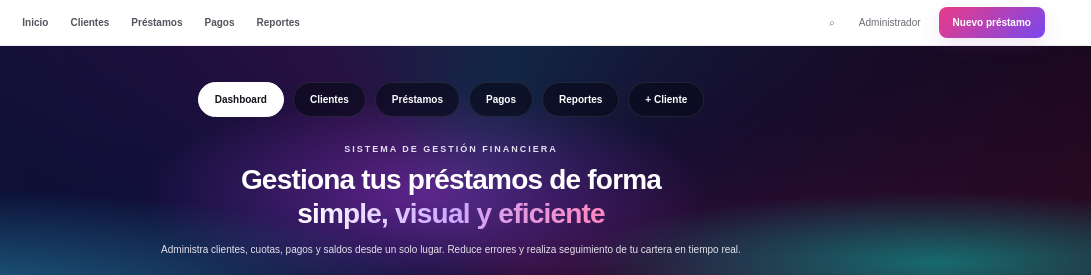
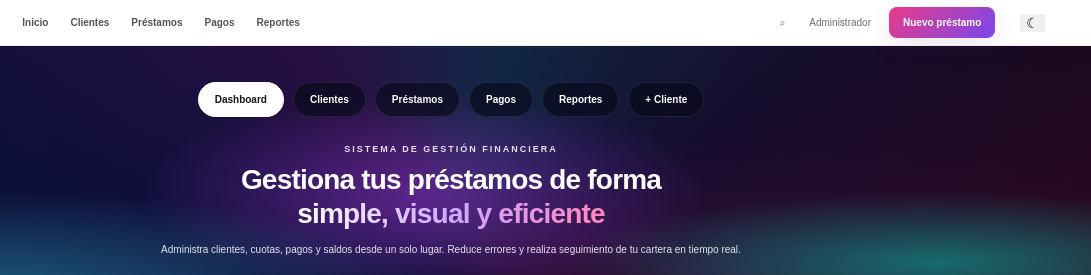
Before and after one commit to Andres203-dot/SistemaPrestamos1.0, a website: page Index.html in a window 1280 px wide. Shown: the top 275 px of the page, 189-1280 px from the left. Drawn offline with Linux system fonts and the light colour scheme.

Commit message:
Fix case sensitivity in file references

```diff
--- a/Index.html
+++ b/Index.html
@@ -13,7 +13,7 @@
 
     <link
         rel="stylesheet"
-        href="style.css"
+        href="Style.css"
     >
 </head>
 
@@ -93,6 +93,18 @@
             </button>
 
         </div>
+
+
+        <button
+            class="theme-toggle"
+            id="themeToggle"
+            onclick="toggleTheme()"
+            type="button"
+            aria-label="Activar modo oscuro"
+            title="Activar modo oscuro"
+        >
+            <span aria-hidden="true">☾</span>
+        </button>
 
 
         <button
@@ -1242,7 +1254,7 @@
 
 
 
-    <script src="app.js"></script>
+    <script src="App.js"></script>
 
 </body>
 
```
